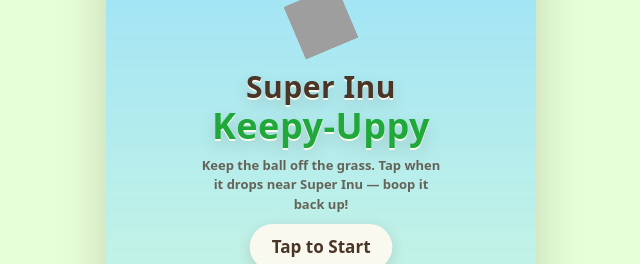
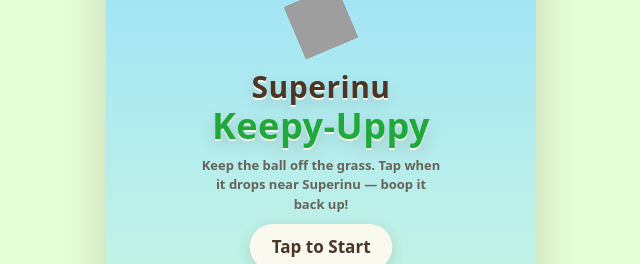
Before and after one commit to 0xthebeginning/tipn-button-test, a Next.js app: page /keepy-uppy in a window 1280 px wide. Shown: the part 230-494 px from the top of the page, without its empty margins (319-959 px from the left). Built offline with nearby package versions, Linux system fonts and the light colour scheme; no server answers; what @neynar/react, @reown/appkit, @reown/appkit-adapter-wagmi, wagmi would draw is missing.

Commit message:
Rename Super Inu text to Superinu

```diff
--- a/src/features/keepy-uppy/components/GameCanvas.tsx
+++ b/src/features/keepy-uppy/components/GameCanvas.tsx
@@ -29,7 +29,7 @@ import { useInput } from "../hooks/useInput";
 import type { Ball, GameEvent, GameSnapshot, GameState } from "../types";
 
 /* ================================================================== */
-/* Palette — warm, cozy, Super Inu colors                              */
+/* Palette — warm, cozy, Superinu colors                              */
 /* ================================================================== */
 
 const COLORS = {
@@ -131,7 +131,7 @@ export function GameCanvas({ onSnapshot, ref }: GameCanvasProps) {
     ).matches;
 
     // Optional art: if the real sticker PNGs exist in /public they are
-    // used; otherwise the built-in vector Super Inu below draws instead.
+    // used; otherwise the built-in vector Superinu below draws instead.
     const tryLoad = (src: string, key: "dog" | "ball") => {
       const img = new Image();
       img.onload = () => {
@@ -268,7 +268,7 @@ export function GameCanvas({ onSnapshot, ref }: GameCanvasProps) {
     <div
       ref={wrapperRef}
       role="application"
-      aria-label="Super Inu Keepy-Uppy game. Tap or press space to bounce the ball."
+      aria-label="Superinu Keepy-Uppy game. Tap or press space to bounce the ball."
       tabIndex={0}
       onKeyDown={handleKeyDown}
       style={{
@@ -355,7 +355,7 @@ function drawCloud(
   ctx.fill();
 }
 
-/** Soft halo over Super Inu that brightens when the ball is boopable. */
+/** Soft halo over Superinu that brightens when the ball is boopable. */
 function drawHitZoneGlow(
   ctx: CanvasRenderingContext2D,
   state: GameState,
@@ -394,7 +394,7 @@ function drawGround(ctx: CanvasRenderingContext2D, state: GameState): void {
   }
 }
 
-/* ----- Super Inu (vector fallback, swapped for the PNG if present) --- */
+/* ----- Superinu (vector fallback, swapped for the PNG if present) --- */
 
 function drawDog(
   ctx: CanvasRenderingContext2D,
--- a/src/features/keepy-uppy/components/GameOverPanel.tsx
+++ b/src/features/keepy-uppy/components/GameOverPanel.tsx
@@ -24,7 +24,7 @@ export function GameOverPanel({ snapshot, onPlayAgain }: GameOverPanelProps) {
   const handleShare = useCallback(async () => {
     const text = `I kept the ball up ${snapshot.score} time${
       snapshot.score === 1 ? '' : 's'
-    } in Super Inu Keepy-Uppy! ⚽🐕 Can you beat my score?`;
+    } in Superinu Keepy-Uppy! ⚽🐕 Can you beat my score?`;
     try {
       if (typeof navigator !== 'undefined' && navigator.share) {
         await navigator.share({ text });
--- a/src/features/keepy-uppy/components/KeepyUppyGame.tsx
+++ b/src/features/keepy-uppy/components/KeepyUppyGame.tsx
@@ -22,7 +22,7 @@ const INITIAL_SNAPSHOT: GameSnapshot = {
  * snapshot that drives the HUD and the idle / game-over panels.
  *
  * Self-contained on purpose: the /keepy-uppy route just renders this,
- * and the rest of the Super Inu miniapp never imports anything deeper.
+ * and the rest of the Superinu miniapp never imports anything deeper.
  */
 export function KeepyUppyGame() {
   const [snapshot, setSnapshot] = useState<GameSnapshot>(INITIAL_SNAPSHOT);
--- a/src/features/keepy-uppy/components/StartPanel.tsx
+++ b/src/features/keepy-uppy/components/StartPanel.tsx
@@ -16,11 +16,11 @@ export function StartPanel({ snapshot }: StartPanelProps) {
   return (
     <div className={`${styles.panel} ${styles.panelPassthrough}`}>
       <h1 className={styles.title}>
-        Super Inu
+        Superinu
         <span className={styles.titleAccent}>Keepy-Uppy</span>
       </h1>
       <p className={styles.hint}>
-        Keep the ball off the grass. Tap when it drops near Super Inu —
+        Keep the ball off the grass. Tap when it drops near Superinu —
         boop it back up!
       </p>
       <div className={styles.tapToStart}>Tap to Start</div>
--- a/src/features/keepy-uppy/engine/collision.ts
+++ b/src/features/keepy-uppy/engine/collision.ts
@@ -1,7 +1,7 @@
 import { HIT_POINT_ABOVE_GROUND, HIT_RADIUS } from './constants';
 import type { Ball, Bounds, Vec2 } from '../types';
 
-/** The point Super Inu boops from — just above the head, bottom center. */
+/** The point Superinu boops from — just above the head, bottom center. */
 export function getHitPoint(bounds: Bounds, dogX = bounds.width / 2): Vec2 {
   return {
     x: dogX,
--- a/src/features/keepy-uppy/engine/constants.ts
+++ b/src/features/keepy-uppy/engine/constants.ts
@@ -52,7 +52,7 @@ export const COZY_ASSIST_FROM_Y_FRACTION = 0.45;
 /** Dog placement (relative to ground line) */
 export const DOG_WIDTH = 132;
 export const DOG_HEIGHT = 128;
-/** The hit point floats just above Super Inu's head. */
+/** The hit point floats just above Superinu's head. */
 export const HIT_POINT_ABOVE_GROUND = 142;
 
 /** Juice timings (seconds) */
@@ -72,7 +72,7 @@ export const BEST_SCORE_STORAGE_KEY = 'super-inu-keepy-uppy:best';
  * Asset paths — isolated here so swapping in real art is a one-line change.
  * Drop the real sticker at `public/assets/keepy-uppy/super-inu.png` in the
  * repo and it will be used automatically; until then the renderer draws a
- * built-in vector Super Inu so the game works with zero binary assets.
+ * built-in vector Superinu so the game works with zero binary assets.
  */
 export const ASSET_PATHS = {
   superInu: '/assets/keepy-uppy/super-inu.png',
--- a/src/features/keepy-uppy/engine/gameState.ts
+++ b/src/features/keepy-uppy/engine/gameState.ts
@@ -143,7 +143,7 @@ export function tick(state: GameState, dt: number): GameEvent[] {
   clampDrift(ball, maxDriftForScore(state.score));
   events.push(...stepBall(ball, gravityForScore(state.score), dt, bounds));
 
-  // Keep controls one-button: Super Inu automatically lines up under the ball.
+  // Keep controls one-button: Superinu automatically lines up under the ball.
   const dogHalfWidth = DOG_WIDTH / 2;
   state.dogX = Math.max(dogHalfWidth, Math.min(bounds.width - dogHalfWidth, ball.x));
 
@@ -183,7 +183,7 @@ export function attemptHit(state: GameState, tapX: number): GameEvent[] {
   if (state.status !== 'playing') return [];
 
   const { ball, bounds } = state;
-  state.dogHop = 1; // Super Inu always tries — little hop on every tap
+  state.dogHop = 1; // Superinu always tries — little hop on every tap
 
   if (state.hitCooldown > 0 || !isBallInHitZone(ball, bounds, state.dogX)) {
     return [{ type: 'miss', x: tapX, y: ball.y }];
--- a/src/features/keepy-uppy/types.ts
+++ b/src/features/keepy-uppy/types.ts
@@ -44,7 +44,7 @@ export interface GameState {
   hitCooldown: number;
   /** Idle-mode bob phase, so the preview ball floats gently. */
   idlePhase: number;
-  /** Horizontal position of Super Inu. Tracks the ball so taps stay one-button. */
+  /** Horizontal position of Superinu. Tracks the ball so taps stay one-button. */
   dogX: number;
   /** Countdown driving the dog's little hop animation. */
   dogHop: number;
```
Also changed, not shown: src/features/keepy-uppy/assets/README.md.
